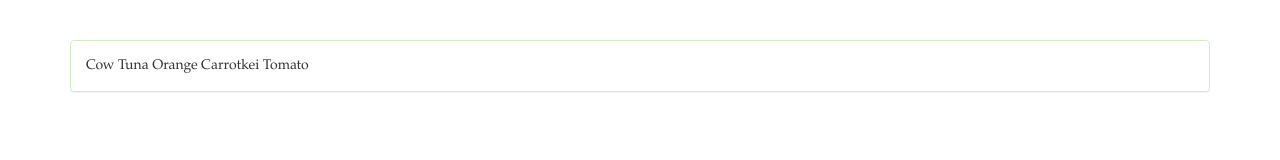
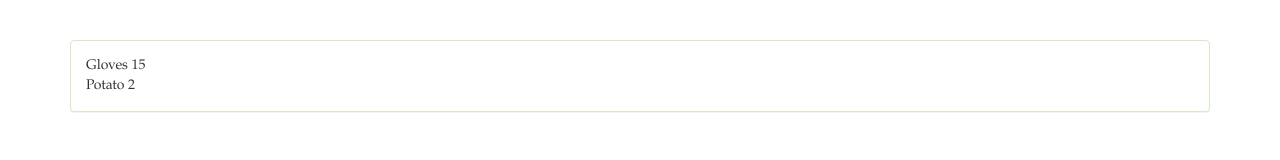
Before and after one commit to hecmocer/WebComponents, a website: page ej01/index.html in a window 1280 px wide. Drawn offline with nearby package versions, Linux system fonts and the light colour scheme.

Commit message:
Ejercicio shadow DOM con carro de compra
OJO no se pueden alcanzar etiquetas de segundo nivel

```diff
--- a/ej01/index.html
+++ b/ej01/index.html
@@ -14,24 +14,31 @@ body{
 
 </style>
 <body>
+
     <div class="container">
         <div class="panel panel-success">
             <div class="panel-body">
+
+
                 <div id="host">
-                    <span class="food meat"> Cow </span>
-                    <span class="food fish"> Tuna </span>
-                    <span class="dessert fruit"> Orange </span>
-                    <span class="dessert food"> Carrotkei</span>
-                    <span class="food fruit"> Tomato </span>
+                    <div class="product">
+                        <span class="name">Gloves</span>
+                        <span class="price">15</span>
+                    </div>
+                    <div class="product">
+                        <span class="name">Potato</span>
+                        <span class="price">2</span>
+                    </div>
                 </div>
+
+
             </div>
         </div>
     </div>
 
     <script type="text" id="HTMLimport">
 
-    <div>Las comidas son: <content select='.food'></div>
-    <div>Los postres son: <content select='.dessert'></div>
+    <div>Los productos son: <content select='.product.name'></div>
 
     </script>
 
```
